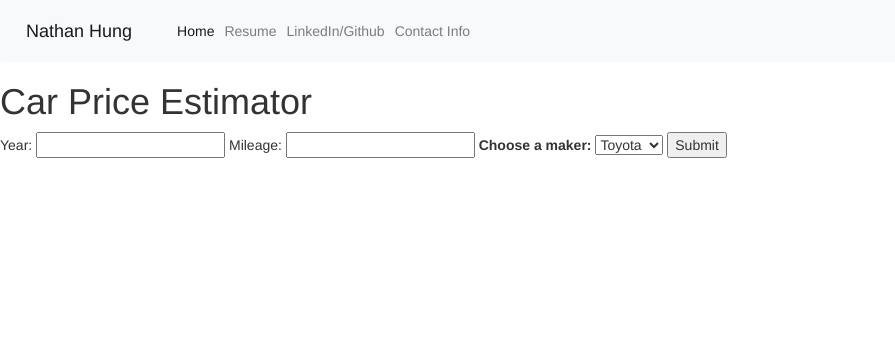
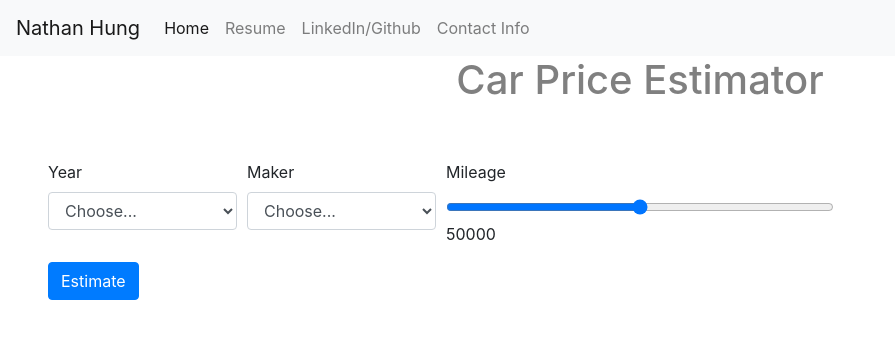
Before and after one commit to NathanHung369/CarGurus_Scrapping_Project, a Flask app: page / in a window 1280 px wide. Shown: the top 347 px of the page, without its empty margins (0-895 px from the left). Run offline with Flask 2, Linux system fonts and the light colour scheme; parts of the project's set-up code (start-up, migrations or seed data) failed here and were passed over; some libraries are stand-ins or nearby versions.

Commit message:
added bootstrap styling for car price form

```diff
--- a/FlaskCrudApp/templates/index.html
+++ b/FlaskCrudApp/templates/index.html
@@ -1,32 +1,67 @@
-<!DOCTYPE html>
-<html lan="en">
+<!doctype html>
 {% extends 'layouts.html' %}
     {%block content%}
+<html lang="en">
+
   <head>
-    <meta charset = "UTF-8">
+    <!-- Required meta tags -->
+    <meta charset="utf-8">
+    <meta name="viewport" content="width=device-width, initial-scale=1, shrink-to-fit=no">
+
+    <!-- Bootstrap CSS -->
+    <link rel="stylesheet" href="https://cdn.jsdelivr.net/npm/bootstrap@4.0.0/dist/css/bootstrap.min.css" integrity="sha384-Gn5384xqQ1aoWXA+058RXPxPg6fy4IWvTNh0E263XmFcJlSAwiGgFAW/dAiS6JXm" crossorigin="anonymous">
+
     <title>Flask App</title>
+  </head>
+  <body>
 
 
+    <h1 class="text-center" style="color: gray">Car Price Estimator</h1>
 
-    <link rel="stylesheet" href="https://cdn.jsdelivr.net/npm/bootstrap@3.3.7/dist/css/bootstrap.min.css" integrity="sha384-BVYiiSIFeK1dGmJRAkycuHAHRg32OmUcww7on3RYdg4Va+PmSTsz/K68vbdEjh4u" crossorigin="anonymous">
-</head>
-<body>
-    <h1>Car Price Estimator</h1>
-    <form action="/submit" method='post'>
-        <lable for="Year"> Year:  </lable>
-        <input type="text" id="year" name="Year" >
-        <lable for="Mileage"> Mileage:  </lable>
-        <input type="text" id="mileage" name = "Mileage">
+	<form action="/submit" method="post" class="p-5">
 
-        <label for="maker">Choose a maker:</label>
+    <div class="form-row">
+        <div class="form-group col-md-2">
+            <label for="inputCity">Year</label>
+            <select id="inputState" class="form-control" id="year" name = "Year">
+                <option selected>Choose...</option>
+                <option value = "2022">2022</option>
+                <option value = "2021">2021</option>
+                <option value = "2020">2020</option>
+                <option value = "2019">2019</option>
+                <option value = "2018">2018</option>
+                <option value = "2017">2017</option>
+                <option value = "2016">2016</option>
+                <option value = "2015">2015</option>
+                <option value = "2014">2014</option>
+                <option value = "2013">2013</option>
+                <option value = "2012">2012</option>
+            </select>
 
-        <select name="Maker" id="Maker" name = "Maker">
-        <option value="Toyota">Toyota</option>
-        <option value="Subaru">Subaru</option>
+        </div>
+        <div class="form-group col-md-2">
+            <label for="inputZip">Maker</label>
+            <select id="inputState" class="form-control" id="maker" name = "Maker">
+                <option selected>Choose...</option>
+                <option value = "Toyota">Toyota</option>
+                <option value = "Subaru">Subaru</option>
             </select>
-        <input type = "submit" value="Submit">
 
+        </div>
+        <div class="form-group col-md-4">
+            <label for="customRange3" class="form-label">Mileage</label>
+            <input type="range" class="form-range form-control" min="0" max="200000" step="1000" id="mileage" name = "Mileage" oninput="this.nextElementSibling.value = this.value">
+            <output>50000</output>
+        </div>
+    </div>
+
+    <button type="submit" class="btn btn-primary">Estimate</button>
 </form>
+    <!-- Optional JavaScript -->
+    <!-- jQuery first, then Popper.js, then Bootstrap JS -->
+    <script src="https://code.jquery.com/jquery-3.2.1.slim.min.js" integrity="sha384-KJ3o2DKtIkvYIK3UENzmM7KCkRr/rE9/Qpg6aAZGJwFDMVNA/GpGFF93hXpG5KkN" crossorigin="anonymous"></script>
+    <script src="https://cdn.jsdelivr.net/npm/popper.js@1.12.9/dist/umd/popper.min.js" integrity="sha384-ApNbgh9B+Y1QKtv3Rn7W3mgPxhU9K/ScQsAP7hUibX39j7fakFPskvXusvfa0b4Q" crossorigin="anonymous"></script>
+    <script src="https://cdn.jsdelivr.net/npm/bootstrap@4.0.0/dist/js/bootstrap.min.js" integrity="sha384-JZR6Spejh4U02d8jOt6vLEHfe/JQGiRRSQQxSfFWpi1MquVdAyjUar5+76PVCmYl" crossorigin="anonymous"></script>
   </body>
 </html>
 {%endblock%}
--- a/FlaskCrudApp/templates/layouts.html
+++ b/FlaskCrudApp/templates/layouts.html
@@ -1,3 +1,5 @@
+<meta charset="utf-8">
+<meta name="viewport" content="width=device-width, initial-scale=1, shrink-to-fit=no">
 <link rel="stylesheet" href="https://cdn.jsdelivr.net/npm/bootstrap@4.0.0/dist/css/bootstrap.min.css" integrity="sha384-Gn5384xqQ1aoWXA+058RXPxPg6fy4IWvTNh0E263XmFcJlSAwiGgFAW/dAiS6JXm" crossorigin="anonymous">
 
 <nav class="navbar navbar-expand-lg navbar-light bg-light">
```
Lines whose indentation alone changed are shown as unchanged.
